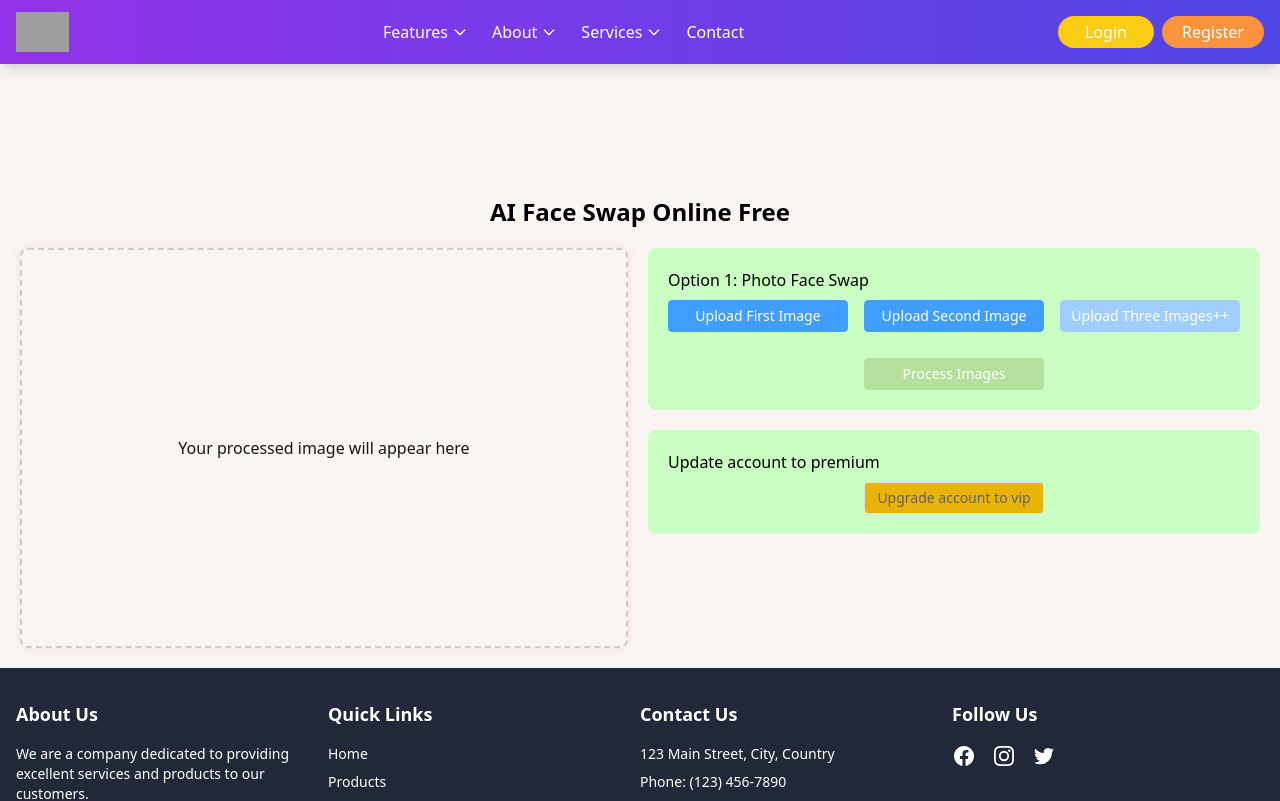
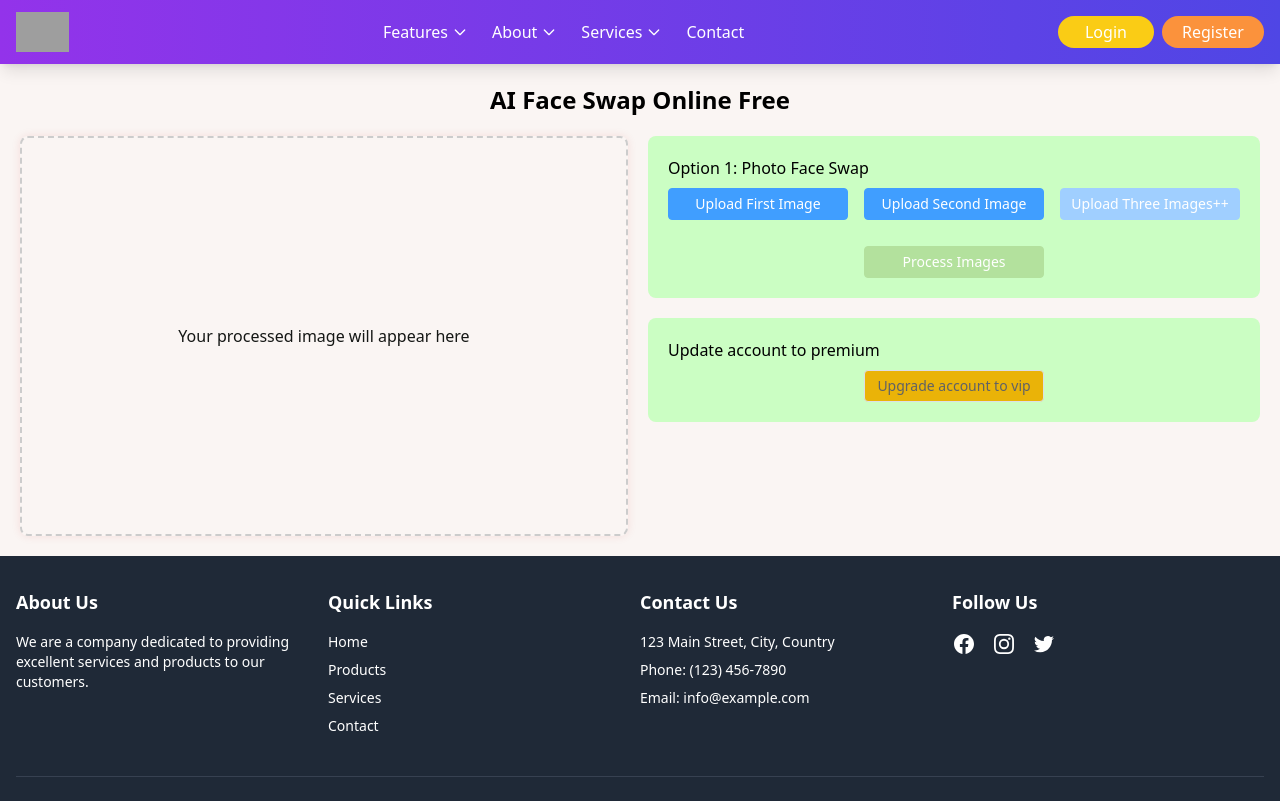
Before and after one commit to thetuyen01/page_one, a Vue app: page / in a window 1280 px wide. Shown: the top 801 px of the page. Built offline with nearby package versions, Linux system fonts and the light colour scheme; grey boxes are pictures that could not be loaded.

Commit message:
fix(home): change margin

```diff
--- a/src/views/apps/Home.vue
+++ b/src/views/apps/Home.vue
@@ -1,5 +1,5 @@
 <template>
-  <div class="home-container mt-28">
+  <div class="home-container !container mx-auto">
     <h1 class="text-2xl font-bold text-center mb-5">
       AI Face Swap Online Free
     </h1>
```
